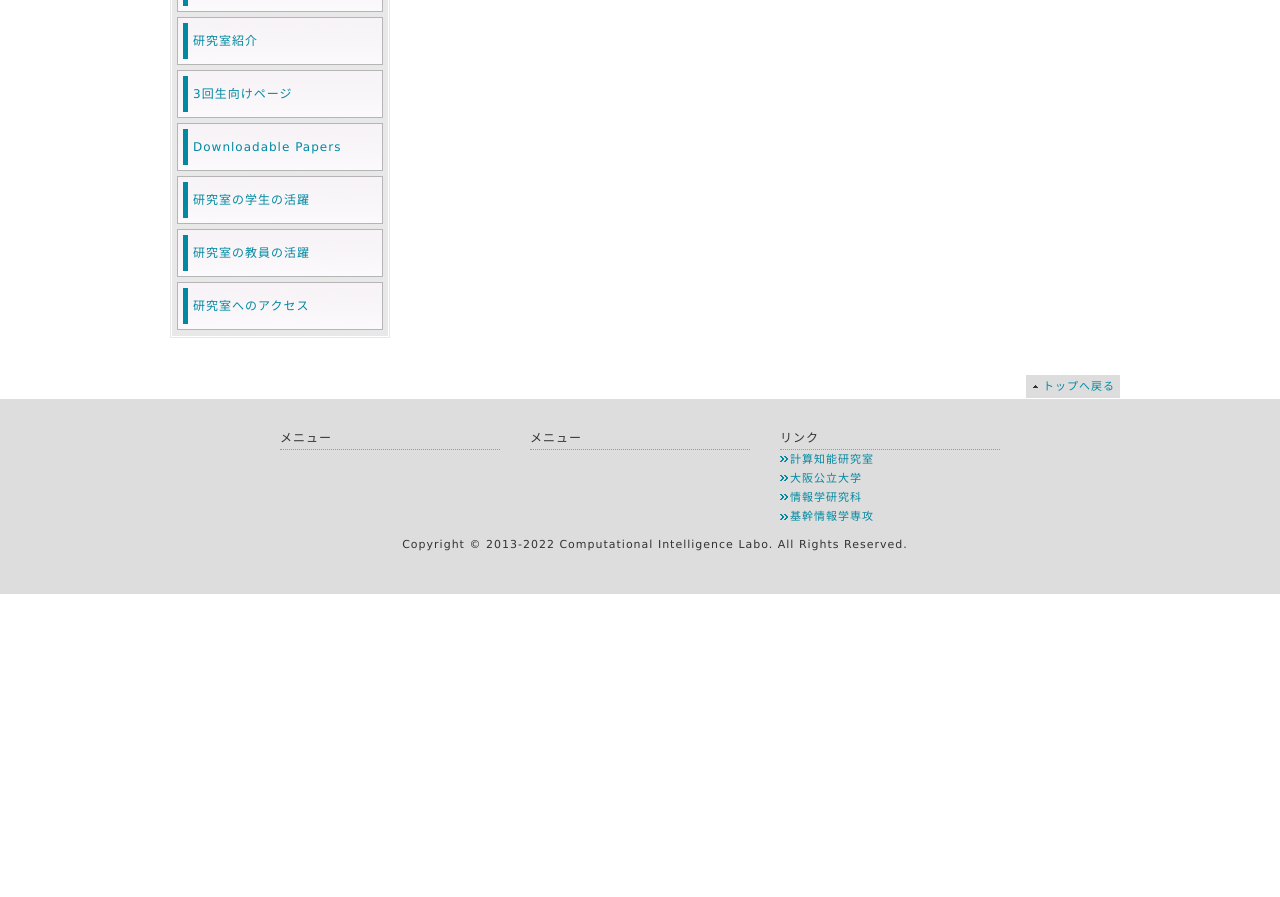
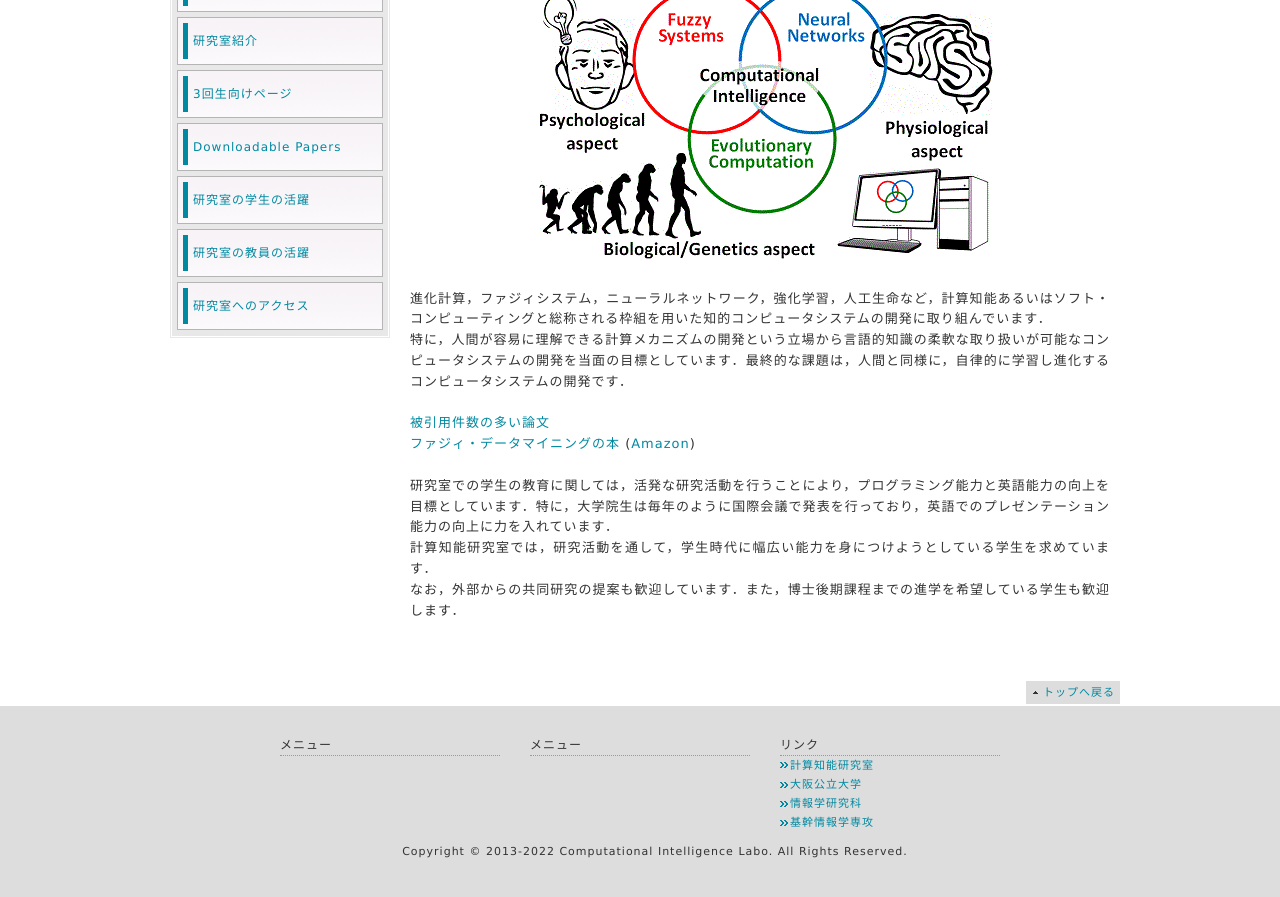
Before and after one commit to ci-labo-omu/ci-labo-omu.github.io, a Jekyll site: the page built from _pages_ja/labo_outline.md, in a window 1280 px wide and 900 px high, scrolled down 694 px. Shown: the top 897 px of the window. Built offline with Jekyll 4.4.1, drawn with Linux system fonts in a browser that asks for light colours; before the commit the page ends 1288 px from its top, so only the background shows below that.

Commit message:
labo_outline

```diff
--- a/_pages_ja/labo_outline.md
+++ b/_pages_ja/labo_outline.md
@@ -2,3 +2,31 @@
 title: 研究室紹介
 order: 3
 ---
+
+<CENTER>
+<img src="/assets/images/header/slide/CI_Lab_Image.gif" alt="研究室紹介" />
+</CENTER>
+
+
+<P><font size="2">進化計算，ファジィシステム，ニューラルネットワーク，強化学習，人工生命など，計算知能あるいはソフト・コンピューティングと総称される枠組を用いた知的コンピュータシステムの開発に取り組んでいます．
+<br />
+特に，人間が容易に理解できる計算メカニズムの開発という立場から言語的知識の柔軟な取り扱いが可能なコンピュータシステムの開発を当面の目標としています．最終的な課題は，人間と同様に，自律的に学習し進化するコンピュータシステムの開発です．
+
+<br>
+<br>
+<A href="http://www.cs.osakafu-u.ac.jp/~hisaoi/cited_papers.html">被引用件数の多い論文</A>
+<br>
+<!--　<A href="http://www.ie.osakafu-u.ac.jp/~hisaoi/topics/r_theme/r_theme.html">研究内容の詳細</A> -->
+
+<A href="http://www.ie.osakafu-u.ac.jp/~hisaoi/news/news_book.html">ファジィ・データマイニングの本
+</A>
+(<A href="http://www.amazon.co.jp/dp/3540207678/">Amazon</a>)
+<br>
+
+<BR>研究室での学生の教育に関しては，活発な研究活動を行うことにより，プログラミング能力と英語能力の向上を目標としています．特に，大学院生は毎年のように国際会議で発表を行っており，英語でのプレゼンテーション能力の向上に力を入れています．
+<br />
+計算知能研究室では，研究活動を通して，学生時代に幅広い能力を身につけようとしている学生を求めています．
+<BR>なお，外部からの共同研究の提案も歓迎しています．また，博士後期課程までの進学を希望している学生も歓迎します． <BR><BR>
+
+</font>
+</p>
```
